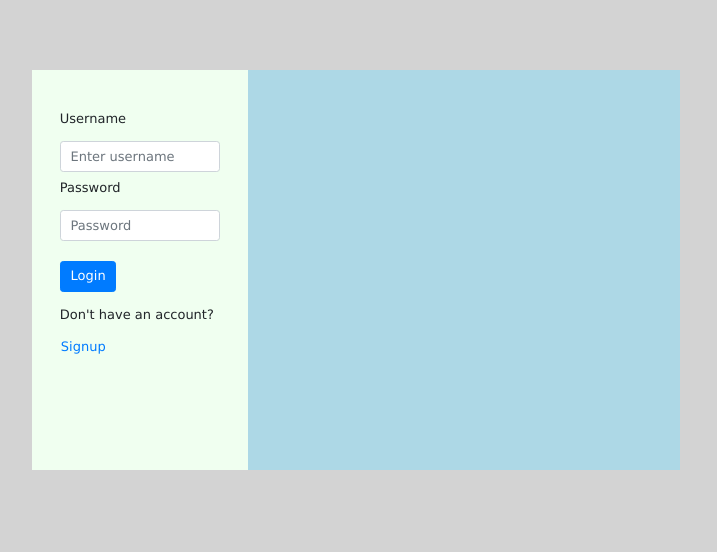
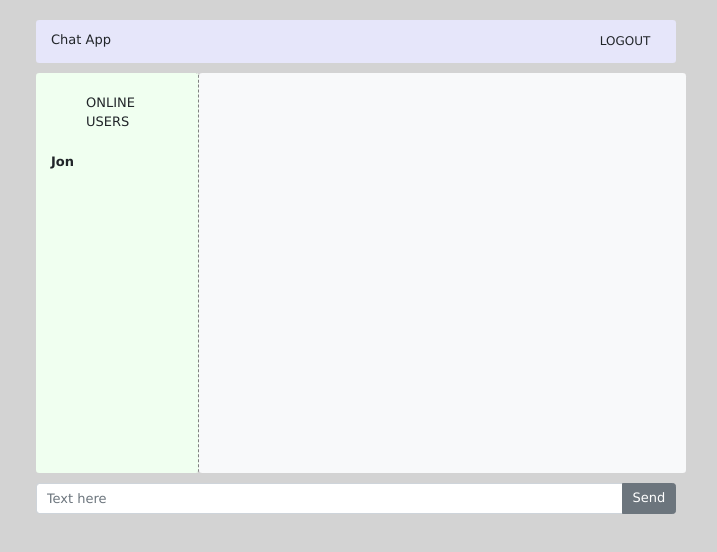
Before and after one commit to sarahtarablus/RealTimeChatApp, a React (Create React App) app in the folder RealTimeChatApp/ClientApp/: page / in a window 1280 px wide. Shown: the top 552 px of the page, without its empty margins (284-1001 px from the left). Built offline with nearby package versions, Linux system fonts and the light colour scheme.

Commit message:
connected front end with backend

```diff
--- a/RealTimeChatApp/ClientApp/src/App.js
+++ b/RealTimeChatApp/ClientApp/src/App.js
@@ -1,16 +1,11 @@
 import React, { useState } from 'react';
-//import { Route } from 'react-router';
-//import { Layout } from './components/Layout';
-//import { Home } from './components/Home';
-//import { FetchData } from './components/FetchData';
-//import { Counter } from './components/Counter';
 import ChatPage from './components/ChatPage';
 import Login from './components/Login';
 
 
 
 const App = () => {
-    const [isLoggedIn, setIsLoggedIn] = useState(false);
+    const [isLoggedIn, setIsLoggedIn] = useState(true);
 
 
 
--- a/RealTimeChatApp/ClientApp/src/components/ChatPage.js
+++ b/RealTimeChatApp/ClientApp/src/components/ChatPage.js
@@ -3,22 +3,43 @@ import React, { useState } from 'react';
 import '../custom.css';
 
 const ChatPage = () => {
-    const [users, setUsers] = useState("Jon");
+    const [users, setUsers] = useState( "Jon");
     const [messages, setMessages] = useState([{}]);
     const [inputText, setInputText] = useState();
     const [inputValue, setInputValue] = useState();
 
-    //set user to the login user
+    const url = "https://localhost:5001/api/Messages";
 
-    const sendMessage = () => {
+
+
+    const sendMessage = async () => {
         let newMessage = {};
+        let newMessage2 = {};
         if (inputText !== "") {
-            newMessage = { User: users + ":", Message: inputText };
+            newMessage = { User: users, Message: inputText };
             setMessages([...messages, newMessage]);
+            console.log(newMessage);
+
+            newMessage2 = { user: { id: 0, name: users }, text: inputText };
+
+
+            try {
+                const response = await fetch(url, {
+                    method: "POST",
+                    headers: { "Content-type": "application/json" },
+                    body: JSON.stringify(newMessage2)
+                });
+                console.log(response)
+                return response;
+            } catch (err) {
+                console.log(err);
+                return err;
+            }
+
         } else {
             return false;
         }
-        //setInputValue("");
+
     }
 
 
@@ -35,7 +56,7 @@ const ChatPage = () => {
                         <div className="col-3 rounded">
                         <p className="title rounded">ONLINE USERS</p>
                         <div className="user">
-                            <p className="userName">{users}</p>
+                                <p className="userName">{users}</p>
                         </div>
                         </div>
                     <div className="col-9 bg-light rounded">
--- a/RealTimeChatApp/ClientApp/src/custom.css
+++ b/RealTimeChatApp/ClientApp/src/custom.css
@@ -3,7 +3,7 @@
 *:after {
     margin: 0;
     padding: 0;
-    overflow: hidden;
+    //overflow: hidden;
     background-color: lightgrey;
     font-family: 'Lucida Sans', 'Lucida Sans Regular', 'Lucida Grande', 'Lucida Sans Unicode', Geneva, Verdana, sans-serif;
     font-size: 13px;
```
Also changed, not shown: 1 other file (tests, documents, lock files or other folders).
